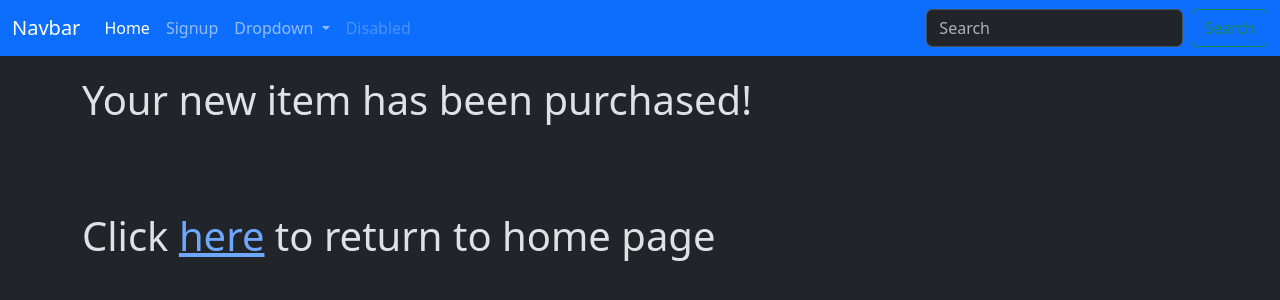
After one commit to Revertionist/django-ecommerce-website, a Django app: page /payment/success in a window 1280 px wide. The commit adds this page. Shown: the top 300 px of the page. Run offline with Django 4.2, Linux system fonts and the light colour scheme.

Commit message:
success and cancel url route initialized

```diff
--- a/main/templates/main/pages/purchase.html
+++ b/main/templates/main/pages/purchase.html
@@ -30,7 +30,6 @@
 <script src="https://js.stripe.com/v3/"></script>
 
 <script>
-
     const buy_now_button = document.querySelector('#buy_now_btn')
 
     buy_now_button.addEventListener('click', event => {
--- /dev/null
+++ b/main/templates/main/pages/success.html
@@ -0,0 +1,17 @@
+{% extends 'main/base.html' %}
+
+{% block title %}
+Payment Successfull
+{% endblock %}
+
+{% block content %}
+{% include 'main/components/navbar.html' %}
+<div class="container" style="margin-top: 20px">
+  <h1>Your new item has been purchased!</h1>
+  <br>
+  <h2></h2>
+  <br>
+  <br>
+  <h1>Click <a href="/#">here</a> to return to home page</h1>
+</div>
+{% endblock %}
--- a/main/urls.py
+++ b/main/urls.py
@@ -7,5 +7,6 @@ urlpatterns = [
     #path('purchase/<id>', views.buy, name='buy'),
     path('accounts/profile/', views.profile, name='profile'),
     path('confirmation/<id>', views.confirmation, name='confirmation'),
-    path('checkout/<id>', views.checkout, name='checkout')
+    path('checkout/<id>', views.checkout, name='checkout'),
+    path('payment/success', views.success, name='success')
 ]
--- a/main/views.py
+++ b/main/views.py
@@ -64,8 +64,8 @@ def checkout(request, id):
             }
         ],
         mode = 'payment',
-        success_url = "https://127.0.0.1:8000/payment/success?session_id={CHECKOUT_SESSION_ID}",
-        cancel_url = "https://127.0.0.1:8000/payment/cancel"
+        success_url = "http://127.0.0.1:8000/payment/success",
+        cancel_url = "http://127.0.0.1:8000/payment/cancel"
     )
     context = {
         "session_id": checkout_session.id,
@@ -74,3 +74,6 @@ def checkout(request, id):
 
     }
     return render(request, 'main/pages/purchase.html', context)
+
+def success(request):
+    return render (request, 'main/pages/success.html',{})
```
